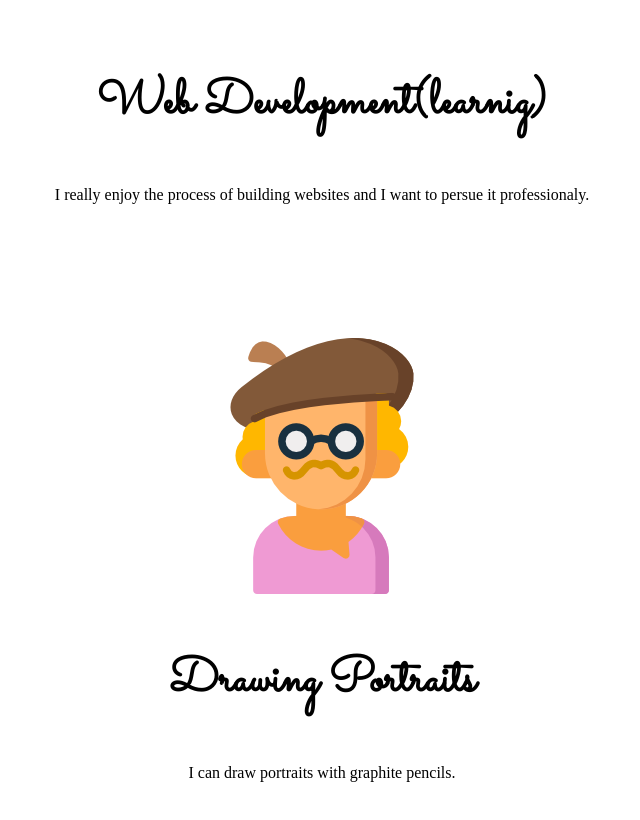
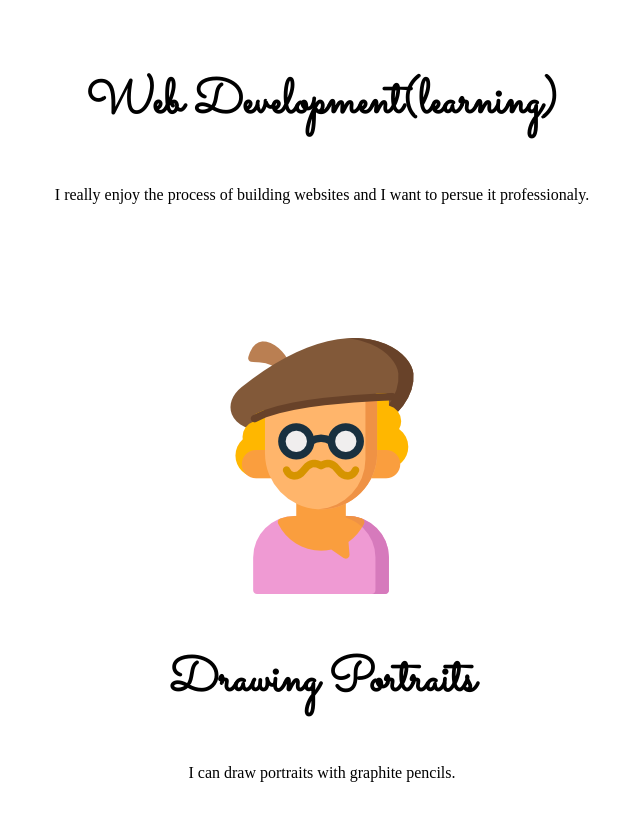
Before and after one commit to GaganDeep222001/Navi, a plain HTML site: page index.html in a window 1280 px wide. Shown: the part 1564-2384 px from the top of the page, without its empty margins (318-958 px from the left). Drawn offline with Linux system fonts and the light colour scheme; a web font is replaced by a local one.

Commit message:
Update index.html

```diff
--- a/index.html
+++ b/index.html
@@ -39,7 +39,7 @@
         <h2>My Skills.</h2>
         <div class="skill-row1">
           <img class="" src="images/application.png" alt="webpage">
-          <h3>Web Development(learnig)</h3>
+          <h3>Web Development(learning)</h3>
           <p>I really enjoy the process of building websites and I want to persue it professionaly.</p>
         </div>
         <br>
```
